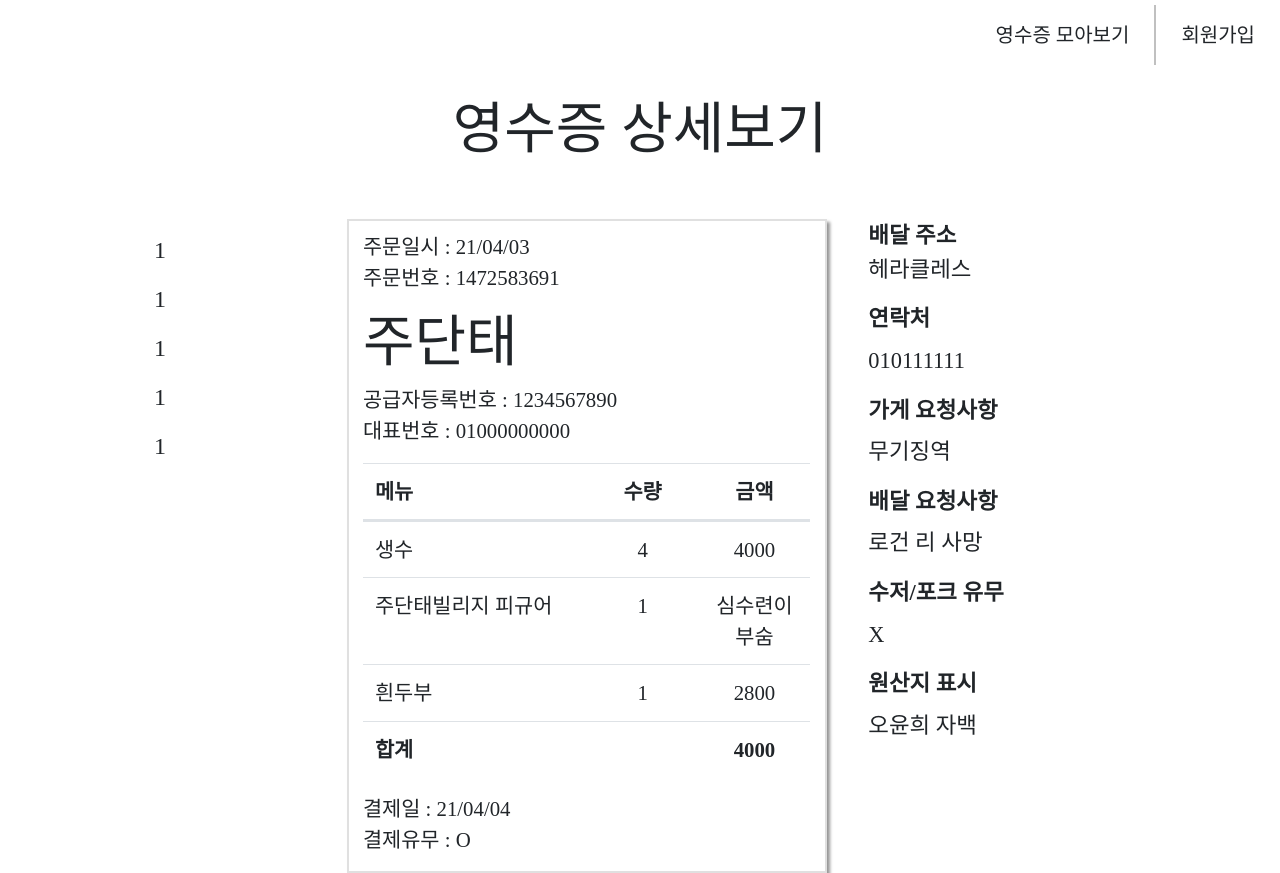
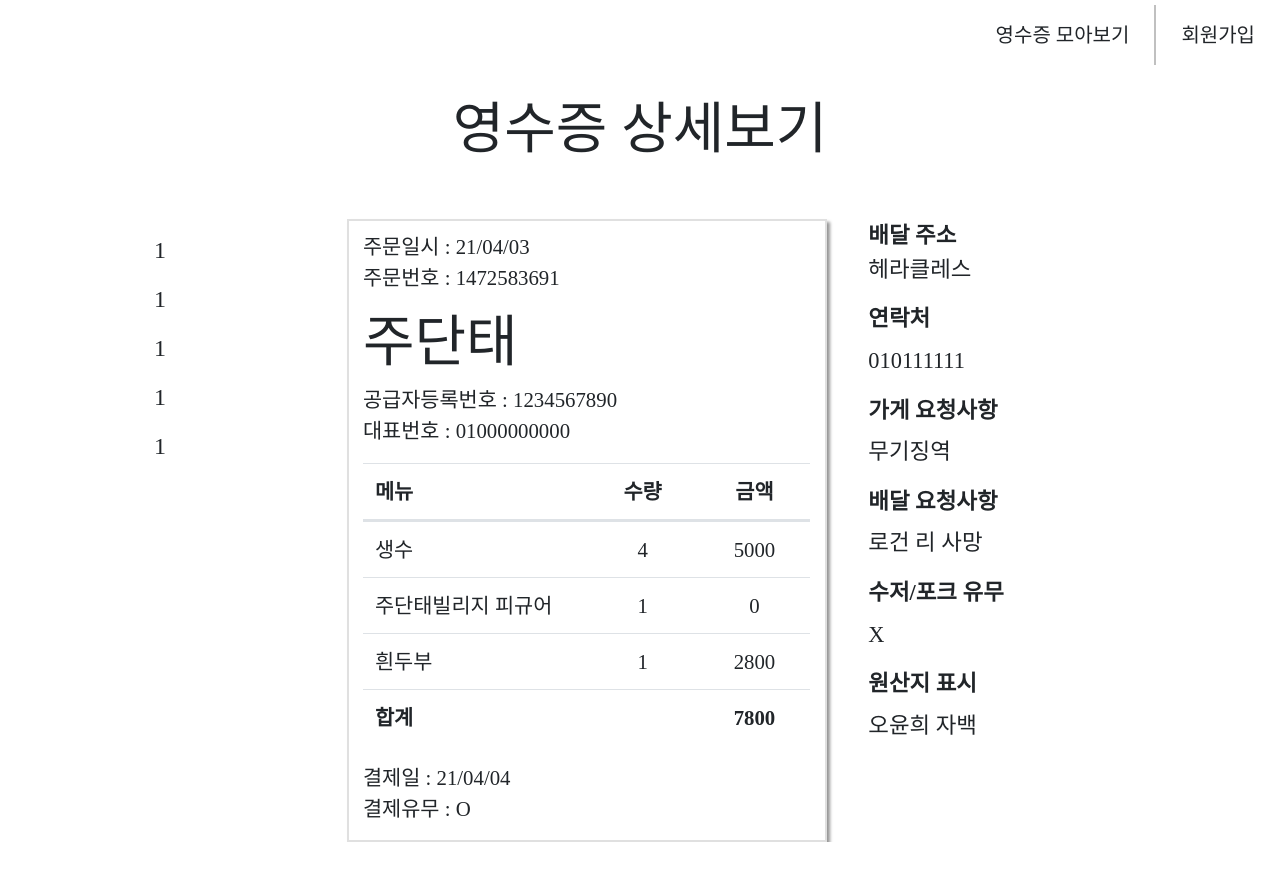
Before and after one commit to C12H22O12/qreceiptFront, a React (Create React App) app: page / in a window 1280 px wide. After the commit the page ends 842 px from the top, so only its background shows below. Built offline with nearby package versions, Linux system fonts and the light colour scheme; a web font is replaced by a local one.

Commit message:
21/04/07 23:59 sum 함수 추가

```diff
--- a/src/component/Receipt.js
+++ b/src/component/Receipt.js
@@ -23,19 +23,30 @@ const orderMenu = [
         id: 1,
         menu: "생수",
         cnt: 4,
-        won: "4000"
+        won: 5000
     }, {
         id: 2,
         menu: "주단태빌리지 피규어",
         cnt: 1,
-        won: "심수련이 부숨"
+        won: 0
     }, {
         id: 3,
         menu: "흰두부",
         cnt: 1,
-        won: "2800"
+        won: 2800
     }
 ]
+
+
+function sumCnt(item) {
+    var sum = 0;
+
+    for (var i = 0; i<item.length; i++){
+        sum += item[i].won;
+    }
+
+    return sum;
+}
 
 function renderItem(item) {
     return <Menu key={item.id} menu={item.menu} cnt={item.cnt} won={item.won}/>
@@ -67,7 +78,7 @@ function receiptForm(props) {
                 <tfoot>
                     <tr className="d-flex">
                         <th className="col-9">합계</th>
-                        <th className="col-3 text-center">{props.sum}</th>
+                        <th className="col-3 text-center">{sumCnt(orderMenu)}</th>
                     </tr>
                 </tfoot>
             </table>
```
